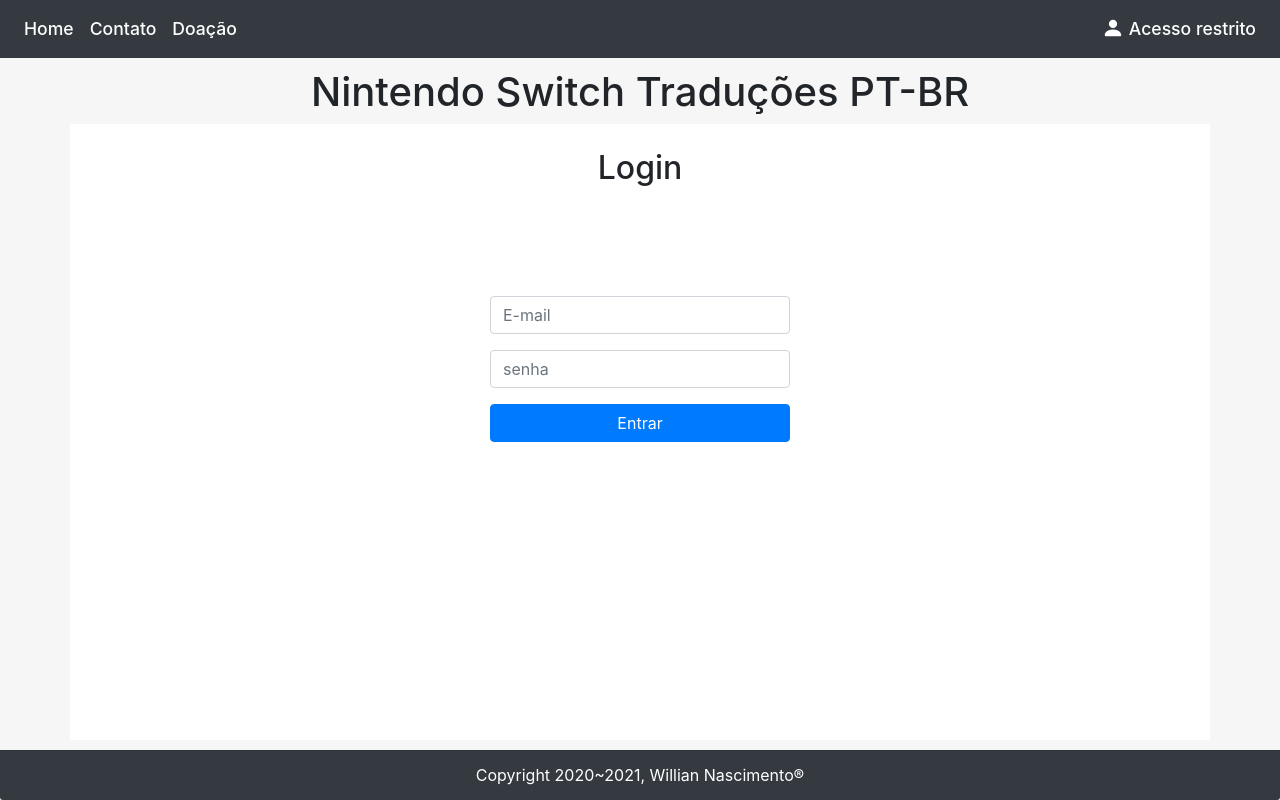
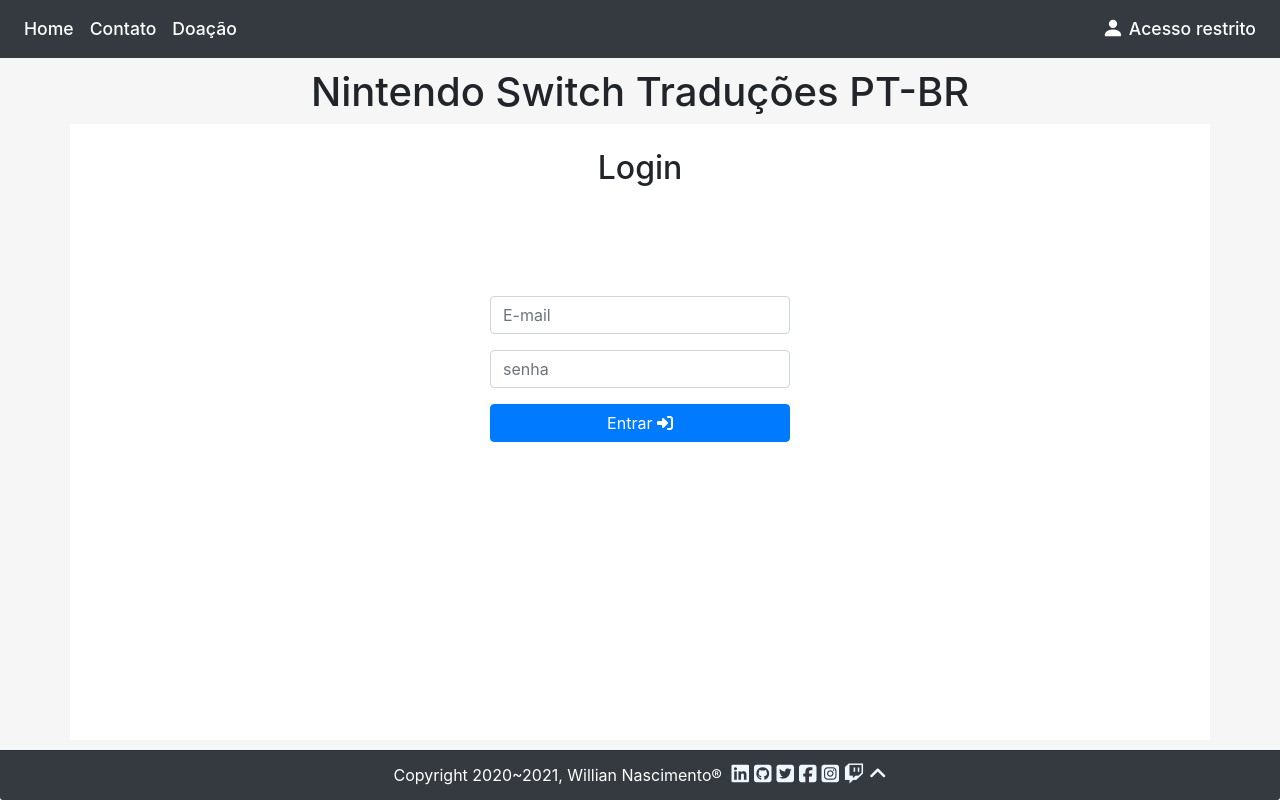
Before and after one commit to anathsu/Vue_AT_TraducoesNSW_, a Vue app: page /login in a window 1280 px wide. Built offline with nearby package versions, Linux system fonts and the light colour scheme; no server answers.

Commit message:
Excluir postagem apenas para logado

```diff
--- a/public/index.html
+++ b/public/index.html
@@ -6,6 +6,7 @@
     <meta name="viewport" content="width=device-width,initial-scale=1.0">
     <link rel="icon" href="<%= BASE_URL %>favicon.ico">
     <title><%= htmlWebpackPlugin.options.title %></title>
+    <script src="https://kit.fontawesome.com/a076d05399.js"></script>
   </head>
   <body>
     <noscript>
--- a/src/App.vue
+++ b/src/App.vue
@@ -21,9 +21,6 @@
 import Header from "./components/Header.vue";
 import Footer from "./components/Footer.vue";
 
-// import { mapActions } from "vuex";
-
-
 export default {
   name: 'App',
   components: {
@@ -35,12 +32,6 @@
       titulo: "Nintendo Switch Traduções PT-BR",
     };
   },
-  methods: {
-    // ...mapActions(["verificaLogado"]),
-  },
-  mounted() {
-    // this.verificaLogado()
-  }
 }
 </script>
 
--- a/src/components/Footer.vue
+++ b/src/components/Footer.vue
@@ -1,6 +1,14 @@
 <template>
     <b-card-footer footer-bg-variant="dark" class="footer navbar-fixed-bottom">
         Copyright 2020~2021, Willian Nascimento®
+        <a href="https://www.linkedin.com/in/willian-n-silva/" title="Perfil do Linkedin" target="_blank" class="icone fab fa-linkedin"> </a>
+        <a href="https://github.com/anathsu" title="Perfil do Github" target="_blank" class="icone fab fa-github-square"> </a>
+        <a href="https://twitter.com/anathsu_" title="Perfil do Twitter" target="_blank" class="icone fab fa-twitter-square"> </a>
+        <a href="https://www.facebook.com/anathsu" title="Perfil do Facebook" target="_blank" class="icone fab fa-facebook-square"> </a>
+        <a href="https://www.instagram.com/willian.anathsu/" title="Perfil do instagram" target="_blank" class="icone fab fa-instagram-square"> </a>
+        <a href="https://www.twitch.tv/anathsu" title="Perfil na Twitch" target="_blank" class="icone fab fa-twitch"> </a>
+        <a href="#" title="Voltar ao topo" class="icone fas fa-angle-up"></a>
+
     </b-card-footer>
 </template>
 
@@ -24,4 +32,16 @@
   color: white;
 }
 
+.icone{
+  font-size: 20px;
+  color: aliceblue;
+  margin-left: 5px;
+}
+
+.icone:hover{
+  transition: 0.2s;
+  color:  #5bc0de;
+  text-decoration: none;
+}
+
 </style>
--- a/src/components/Header.vue
+++ b/src/components/Header.vue
@@ -9,11 +9,6 @@
       </b-navbar-nav>
 
       <b-navbar-nav class="ml-auto">
-
-        <!-- <b-button router-link to="/login">
-          <b-icon icon="person-circle"></b-icon> Login
-        </b-button> -->
-
         <b-nav-item v-if="logado == null"><router-link to="/login"><b-icon icon="person-fill"></b-icon> Acesso restrito</router-link></b-nav-item>
         <b-nav-item @click="sair()" v-else>{{ logado.email }} <b-icon icon="power" aria-hidden="true"></b-icon> sair</b-nav-item>
       </b-navbar-nav>
@@ -48,7 +43,6 @@
 }
 </script>
 
-<!-- Add "scoped" attribute to limit CSS to this component only -->
 <style scoped>
 a{
     color: white;
@@ -57,7 +51,7 @@
 }
 
 a:hover{
-    color: rgb(27, 203, 235);
+    color: #5bc0de;
 }
 
 a:link {
--- a/src/components/ListaDePostagens.vue
+++ b/src/components/ListaDePostagens.vue
@@ -51,6 +51,7 @@
 
           <div >
             <b-button
+            v-if="logado"
             class="btn"
             @click="deletePostagem(postagem._id)"
             block
@@ -79,7 +80,6 @@
   name: "ListaDePostagens",
   computed: {
     ...mapGetters(["allPostagens"]),
-    // ... mapState(["logado"])
   },
   methods: {
     ...mapActions(["getPostagens", "deletePostagem"]),
@@ -92,13 +92,15 @@
   },
   created() {
     this.getPostagens();
+
+    this.$firebase.auth().onAuthStateChanged( user => {
+      this.logado = user ? user.uid : null
+    })
   },
   mounted(){
     this.$firebase.auth().onAuthStateChanged( user => {
       this.logado = user ? user.uid : null
     })
-
-    // this.user = this.$firebase.auth().currentUser;
   },
   data() {
     return {
@@ -106,7 +108,6 @@
       search: "",
       result: null,
       logado: null,
-      // user: null,
     };
   },
 };
--- a/src/components/Login.vue
+++ b/src/components/Login.vue
@@ -15,7 +15,11 @@
             <input class="form-control tc" type="password" v-model="password" placeholder="senha" required/>
           </div>
 
-          <button class="btn btn-primary w-100" >Entrar</button>
+          <button class="btn btn-primary w-100">
+            Entrar <i class=" fa fa-sign-in-alt"></i>
+          </button>
+
+
           </div>
       </form>
     </div>
@@ -45,9 +49,9 @@
         .catch((error) => {
           alert("Erro ao tentar logar-se: " + error.code);
         });
-
     },
   },
+
 }
 </script>
 
```
